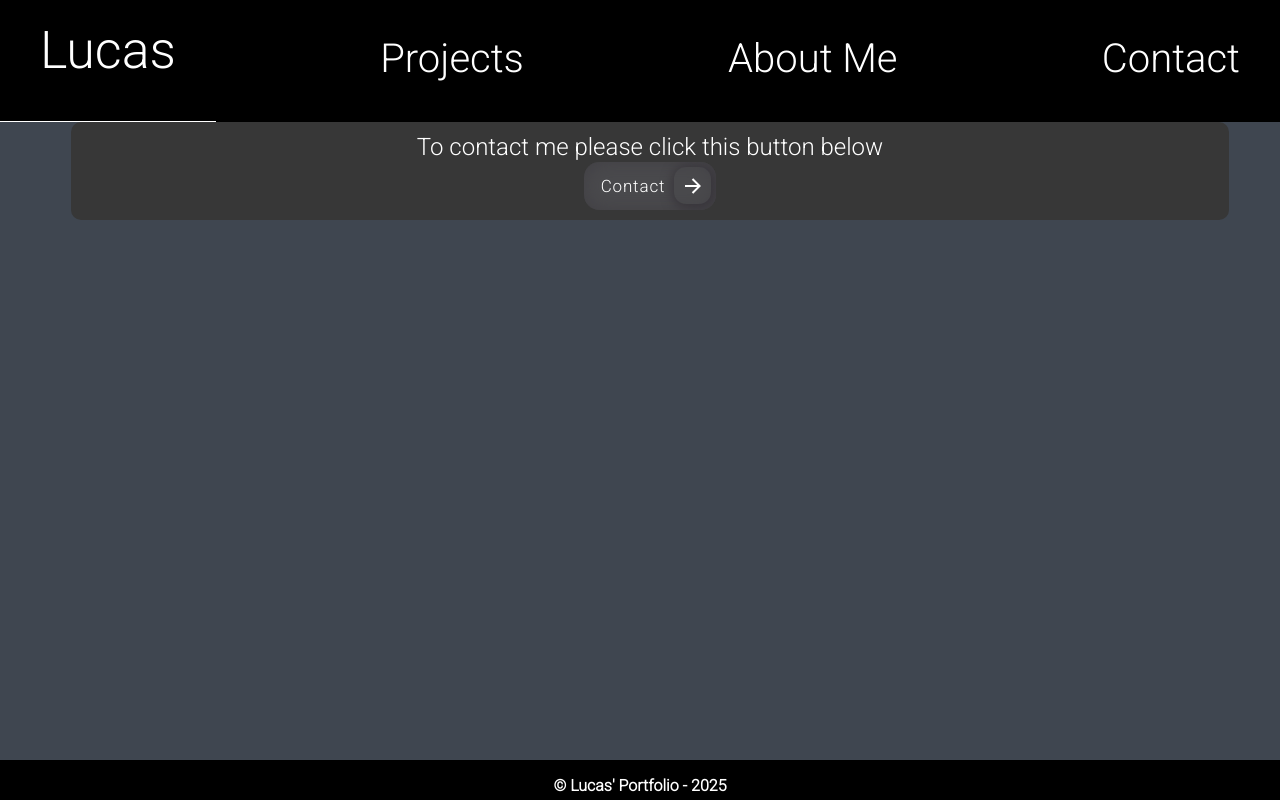
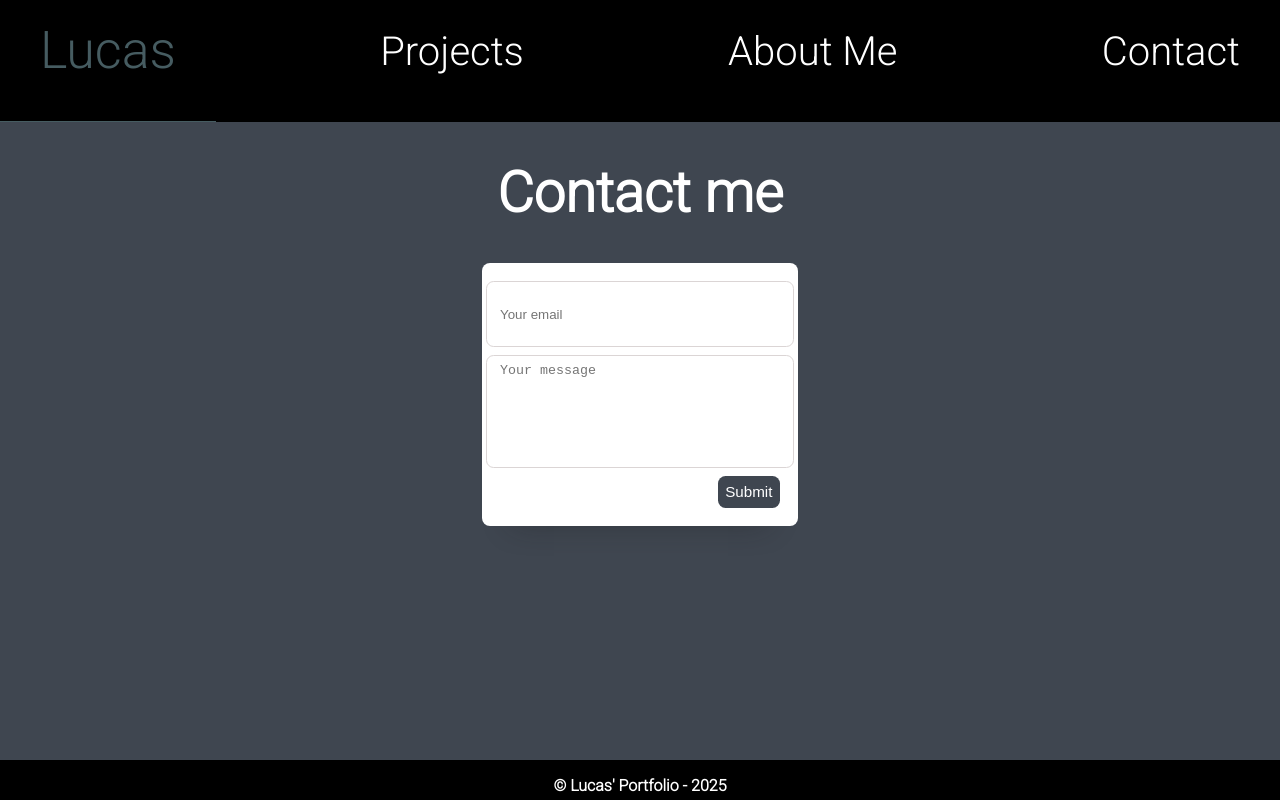
Before and after one commit to Joordy18/testportfolio, a plain HTML site: page pages/contact.html in a window 1280 px wide. Drawn offline with Linux system fonts and the light colour scheme.

Commit message:
minor changes

```diff
--- a/pages/contact.html
+++ b/pages/contact.html
@@ -4,6 +4,7 @@
   <link rel="stylesheet" href="../styles/navbar.css">
   <link rel="stylesheet" href="../styles/contact.css">
   <link rel="stylesheet" href="../styles/generic.css">
+  <link rel="stylesheet" href="https://cdnjs.cloudflare.com/ajax/libs/font-awesome/4.7.0/css/font-awesome.min.css">
   <script src="../scripts/formScript.js"></script>
   <meta name="viewport" content="width=device-width, initial-scale=1.0">
   <meta charset="UTF-8">
@@ -20,27 +21,13 @@
     <a href="contact.html">Contact</a>
   </nav>
 </header>
+<div class="text"><h1>Contact me</h1></div>
 <div class="container">
-  <div class="content">
-    <div class="text"><p>To contact me please click this button below</p></div>
-    <button class="contactButton" onClick="location.href='mailto:lucas.arcizet@estiam.com'">
-      Contact
-      <div class="iconButton">
-        <svg
-                height="24"
-                width="24"
-                viewBox="0 0 24 24"
-                xmlns="http://www.w3.org/2000/svg"
-        >
-          <path d="M0 0h24v24H0z" fill="none"></path>
-          <path
-                  d="M16.172 11l-5.364-5.364 1.414-1.414L20 12l-7.778 7.778-1.414-1.414L16.172 13H4v-2z"
-                  fill="currentColor"
-          ></path>
-        </svg>
-      </div>
-    </button>
-  </div>
+    <form class="form">
+      <input type="text" placeholder="Your email" class="input">
+      <textarea placeholder="Your message"></textarea>
+      <button onClick="alert('Mail sent!')">Submit</button>
+    </form>
 </div>
 </body>
 <footer>
--- a/styles/contact.css
+++ b/styles/contact.css
@@ -2,48 +2,50 @@ body::-webkit-scrollbar {
     display: none;
 }
 
-.contactButton {
-    background: #4a4a4d;
-    color: white;
-    font-family: inherit;
-    padding: 0.45em;
-    padding-left: 1em;
-    font-size: 17px;
-    font-weight: 500;
-    border-radius: 0.9em;
-    border: none;
-    cursor: pointer;
-    letter-spacing: 0.05em;
+/* From Uiverse.io by Yaya12085 */
+.form {
+    position: relative;
     display: flex;
     align-items: center;
-    box-shadow: inset 0 0 1.6em -0.6em #38353b;
-    overflow: hidden;
-    position: relative;
-    height: 2.8em;
-    padding-right: 3em;
     justify-self: center;
+    flex-direction: column;
+    gap: 1vh;
+    width: 35vh;
+    background-color: white;
+    padding: 2.3vh;
+    border-radius: 1vh;
+    box-shadow: 0 3.6vh 3.6vh -3.6vh rgba(27, 26, 26, 0.315);
+    align-self: center;
 }
 
-.iconButton {
-    margin-left: 1em;
-    position: absolute;
-    display: flex;
-    align-items: center;
-    justify-content: center;
-    height: 2.2em;
-    width: 2.2em;
-    border-radius: 0.7em;
-    box-shadow: 0.1em 0.1em 0.6em 0.2em #38353b;
-    right: 0.3em;
-    transition: all 0.3s;
+.form input {
+    outline: 0;
+    border: 1px solid rgb(219, 213, 213);
+    padding: .95vh 1.6vh;
+    border-radius: .95vh;
+    width: 100%;
+    height: 6vh;
 }
 
-.contactButton:hover {
-    transform: translate(-0.05em, -0.05em);
-    box-shadow: 0.15em 0.15em #38353b;
+.form textarea {
+    border-radius: .95vh;
+    height: 12vh;
+    width: 100%;
+    resize: none;
+    outline: 0;
+    padding: .95vh 1.6vh;
+    border: .1vh solid rgb(219, 213, 213);
 }
 
-.contactButton:active {
-    transform: translate(0.05em, 0.05em);
-    box-shadow: 0.05em 0.05em #38353b;
+.form button {
+    align-self: flex-end;
+    padding: .95vh;
+    outline: 0;
+    border: 0;
+    border-radius: .95vh;
+    font-size: 1.9vh;
+    font-weight: 500;
+    background-color: #3f4650;
+    color: #fff;
+    cursor: pointer;
 }
--- a/styles/generic.css
+++ b/styles/generic.css
@@ -158,8 +158,23 @@ h1 {
     margin: 1px;
 }
 
-@media only screen and (max-width: 768px) {
-    .container { width:100%; }
-    .card { width:100%; height:auto; }
-    .card-info img { width:100%; height:auto; }
+@media (min-width: 576px) {
+    :root {
+        --size-divisor: 2;
+    }
 }
+@media (min-width: 768px) {
+    :root {
+        --size-divisor: 1.5;
+    }
+}
+@media (min-width: 992px) {
+    :root {
+        --size-divisor: 1;
+    }
+}
+@media (min-width: 1200px) {
+    :root {
+        --size-divisor: .67;
+    }
+}
--- a/styles/index.css
+++ b/styles/index.css
@@ -4,6 +4,9 @@
 body {
        background-image: url(../assets/img/home.gif);
        background-size: cover;
+       background-position: center;
+       background-repeat: no-repeat;
+       background-attachment: fixed;
        font-family: "Roboto";
 }
 
@@ -28,3 +31,24 @@ footer {
        position: fixed;
        height: 5vh; /* Adjusted to be responsive to viewport height */
 }
+
+@media (min-width: 576px) {
+       :root {
+              --size-divisor: 2;
+       }
+}
+@media (min-width: 768px) {
+       :root {
+              --size-divisor: 1.5;
+       }
+}
+@media (min-width: 992px) {
+       :root {
+              --size-divisor: 1;
+       }
+}
+@media (min-width: 1200px) {
+       :root {
+              --size-divisor: .67;
+       }
+}
--- a/styles/navbar.css
+++ b/styles/navbar.css
@@ -11,25 +11,35 @@ nav {
     overflow: hidden;
     display: flex;
     justify-content: space-between;
-    align-items: end;
+    align-items: center;
 }
 
 nav a {
+    float: left;
     font-family: "Roboto";
     font-size: 5vh;
     padding: 40px;
     outline: none;
     text-decoration: none;
     color: white;
-    display: flex;
+    display: block;
     gap: 10px;
 }
 
 nav a:focus, nav a:hover {
     border-bottom: 1px solid;
-    color: white;
+    color: #465c61;
 }
 
 .nom a {
     font-size: 6.5vh;
 }
+
+.nav a.active {
+    border-bottom: 1px solid;
+    color: #465c61;
+}
+
+.nav .icon {
+    display: none;
+}
```
Also changed, not shown: index.html (+15 -1 lines), pages/about.html (+2 -1 lines), pages/projects.html (+1 -0 lines).
